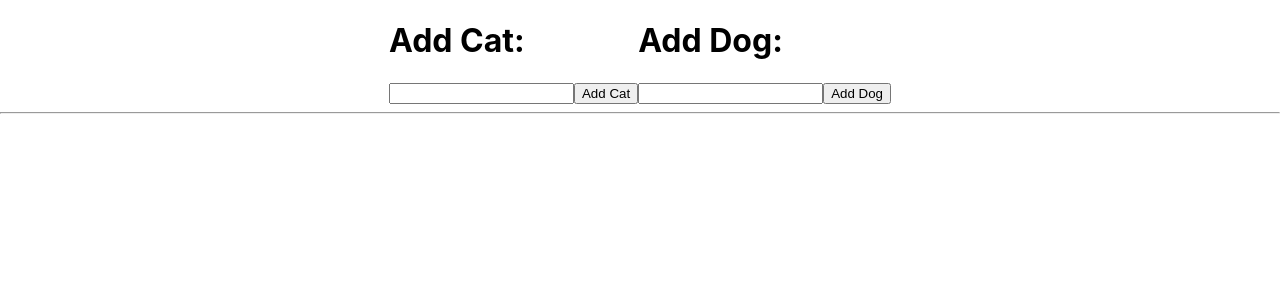
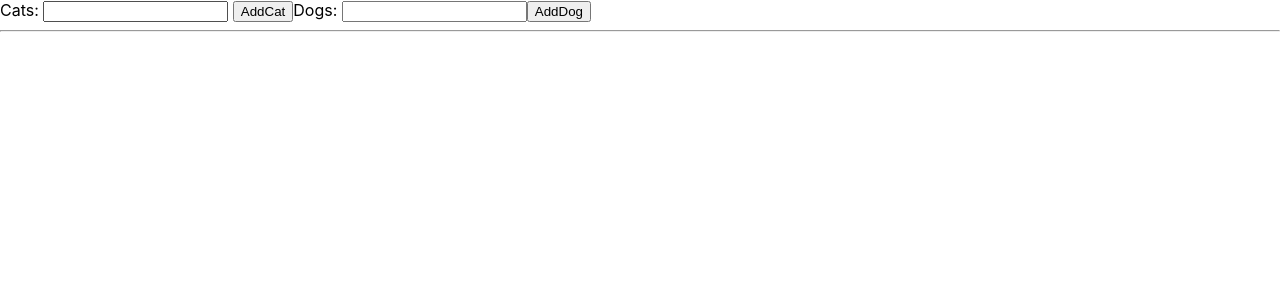
Before and after one commit to RomanTril/react-okten, a React (Create React App) app: page / in a window 1280 px wide. Shown: the top 300 px of the page. Built offline with nearby package versions, Linux system fonts and the light colour scheme.

Commit message:
Reduce 2

```diff
--- a/src/App.js
+++ b/src/App.js
@@ -1,78 +1,168 @@
+// import './App.css';
+// // import {useRef} from "react";
+// //
+// // import {actions} from "./reducers/action";
+// // import {useAnimalReducer} from "./reducers/reducer";
+//
+// const App=()=> {
+//
+//     // const addCatRef=useRef();
+//     // const addDogRef=useRef();
+//     //
+//     //
+//     // const [catState,catDispatch]=useAnimalReducer()
+//     // const [dogState,dogDispatch]=useAnimalReducer()
+//     //
+//     //
+//     //
+//     //
+//     // const addCat=()=>{
+//     //     catDispatch({type:actions.CREATE ,payload:{name:addCatRef.current.value}})
+//     // }
+//     //
+//     // const addDog=()=> {
+//     //     dogDispatch({type:actions.CREATE,payload:{name:addDogRef.current.value}})
+//     // }
+//     //
+//     // const deleteCat=(id)=>{
+//     //     catDispatch({type: actions.DELETE,payload: {id}})
+//     // }
+//     //
+//     // const deleteDog=(id)=>{
+//     //     dogDispatch({type: actions.DELETE,payload: {id}})
+//     // }
+//     //
+//     //
+//     //
+//     // return (
+//     // <div className="App" >
+//     //
+//     //      <div className="Wrap" style={{display:"flex",justifyContent:"center", alignItems:"center"}} >
+//     //
+//     //        <div>
+//     //              <h1>Add Cat:</h1>
+//     //            <input type={"text"} ref={addCatRef} />
+//     //             <button onClick={addCat}>Add Cat</button>
+//     //        </div>
+//     //
+//     //        <div>
+//     //              <h1>Add Dog:</h1>
+//     //              <input type={"text"} ref={addDogRef}/>
+//     //              <button onClick={addDog} >Add Dog</button>
+//     //        </div>
+//     //      </div>
+//     //      <hr/>
+//     //
+//     //     <div style={{display:"flex",justifyContent:"space-evenly"}}>
+//     //
+//     //          <div>
+//     //              <div>
+//     //                  {catState.map(cat=><div key={cat.id}>
+//     //                      {cat.name}
+//     //                      <button onClick={()=>deleteCat(cat.id)}>Delete Cat</button>
+//     //                  </div>)}
+//     //              </div>
+//     //
+//     //          </div>
+//     //         <div>
+//     //             <div>
+//     //                 {dogState.map((dog=><div key={dog.id}>
+//     //                     {dog.name}
+//     //                     <button onClick={()=>deleteDog(dog.id)}>Delete Dog</button>
+//     //                 </div>))}
+//     //             </div>
+//     //         </div>
+//     //     </div>
+//     //
+//
+//     </div>
+//    );
+//
+//
+// }
+//
+// export default App;
+//
+//
+
+
 import './App.css';
-import {useRef} from "react";
+import {useReducer, useRef} from "react";
 
-import {actions} from "./reducers/action";
-import {useAnimalReducer} from "./reducers/reducer";
+
+const reducer=(state,action)=>{
+    const {type,payload}=action;
+
+    switch (type){
+        case'addCat':
+            return{...state,cats:[...state.cats,{ name:payload,id:Date.now()}]}
+        case'addDog':
+            return{...state,dogs:[...state.dogs,{name: payload,id: Date.now()}]}
+        case 'deleteCat':
+            return{...state,cats:state.cats.filter(cat=>cat.id!==payload)}
+        case 'deleteDog':
+            return{...state,dogs:state.dogs.filter(dog=>dog.id!==payload)}
+        default:
+            return {state}
+
+    }
+}
 
 const App=()=> {
 
-    const addCatRef=useRef();
-    const addDogRef=useRef();
+const[state,dispatch]=useReducer(reducer,{cats:[],dogs:[]});
 
-
-    const [catState,catDispatch]=useAnimalReducer()
-    const [dogState,dogDispatch]=useAnimalReducer()
-
-
-
+let catRef=useRef();
+let dogRef=useRef();
 
 const addCat=()=>{
-        catDispatch({type:actions.CREATE ,payload:{name:addCatRef.current.value}})
+    dispatch({type:'addCat', payload:catRef.current.value})
+    payload:catRef.current.value="";
+
 }
 
-    const addDog=()=> {
-        dogDispatch({type:actions.CREATE,payload:{name:addDogRef.current.value}})
-    }
-
-    const deleteCat=(id)=>{
-        catDispatch({type: actions.DELETE,payload: {id}})
-    }
-
-    const deleteDog=(id)=>{
-        dogDispatch({type: actions.DELETE,payload: {id}})
+const addDog=()=>{
+    dispatch({type:'addDog',payload:dogRef.current.value})
+    payload:dogRef.current.value="";
 }
 
 
 
     return (
-    <div className="App" >
 
-         <div className="Wrap" style={{display:"flex",justifyContent:"center", alignItems:"center"}} >
+    <div className="App"  >
+        <div  style={{display:"flex"}}>
 
             <div>
-                 <h1>Add Cat:</h1>
-               <input type={"text"} ref={addCatRef} />
-                <button onClick={addCat}>Add Cat</button>
+            <label>Cats: <input type={'addCat'} ref={catRef}/> </label>
+                <button onClick={addCat}>AddCat</button>
             </div>
 
             <div>
-                 <h1>Add Dog:</h1>
-                 <input type={"text"} ref={addDogRef}/>
-                 <button onClick={addDog} >Add Dog</button>
+            <label>Dogs: <input type={'addDog'} ref={dogRef}/></label>
+                <button onClick={addDog}>AddDog</button>
             </div>
         </div>
         <hr/>
-
         <div style={{display:"flex",justifyContent:"space-evenly"}}>
-
                 <div>
-                 <div>
-                     {catState.map(cat=><div key={cat.id}>
-                         {cat.name}
-                         <button onClick={()=>deleteCat(cat.id)}>Delete Cat</button>
+                {state.cats.map(cat=><div key={cat.id}>{cat.name}
+                <button onClick={()=>dispatch({type:'deleteCat',payload:cat.id})}>delete Cat</button>
                 </div>)}
             </div>
 
-             </div>
             <div>
-                <div>
-                    {dogState.map((dog=><div key={dog.id}>
-                        {dog.name}
-                        <button onClick={()=>deleteDog(dog.id)}>Delete Dog</button>
-                    </div>))}
+                {state.dogs.map(dog=><div key={dog.id}>{dog.name}
+                <button onClick={()=>dispatch({type:'deleteDog',payload:dog.id})}>delete Dog</button>
+                </div>)}
             </div>
         </div>
-        </div>
+
+
+
+
+
+
 
 
     </div>
```
Lines whose indentation alone changed are shown as unchanged.
